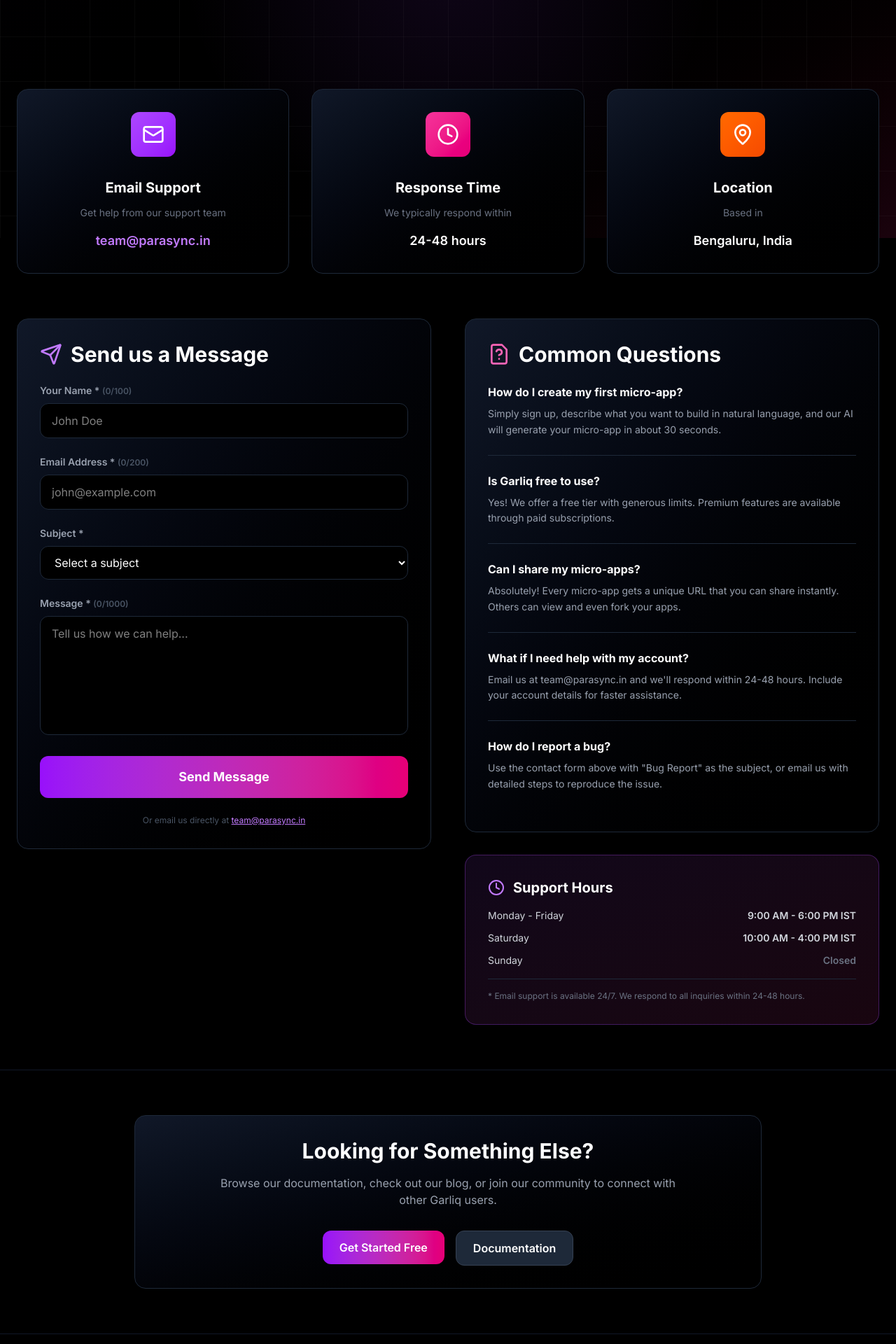
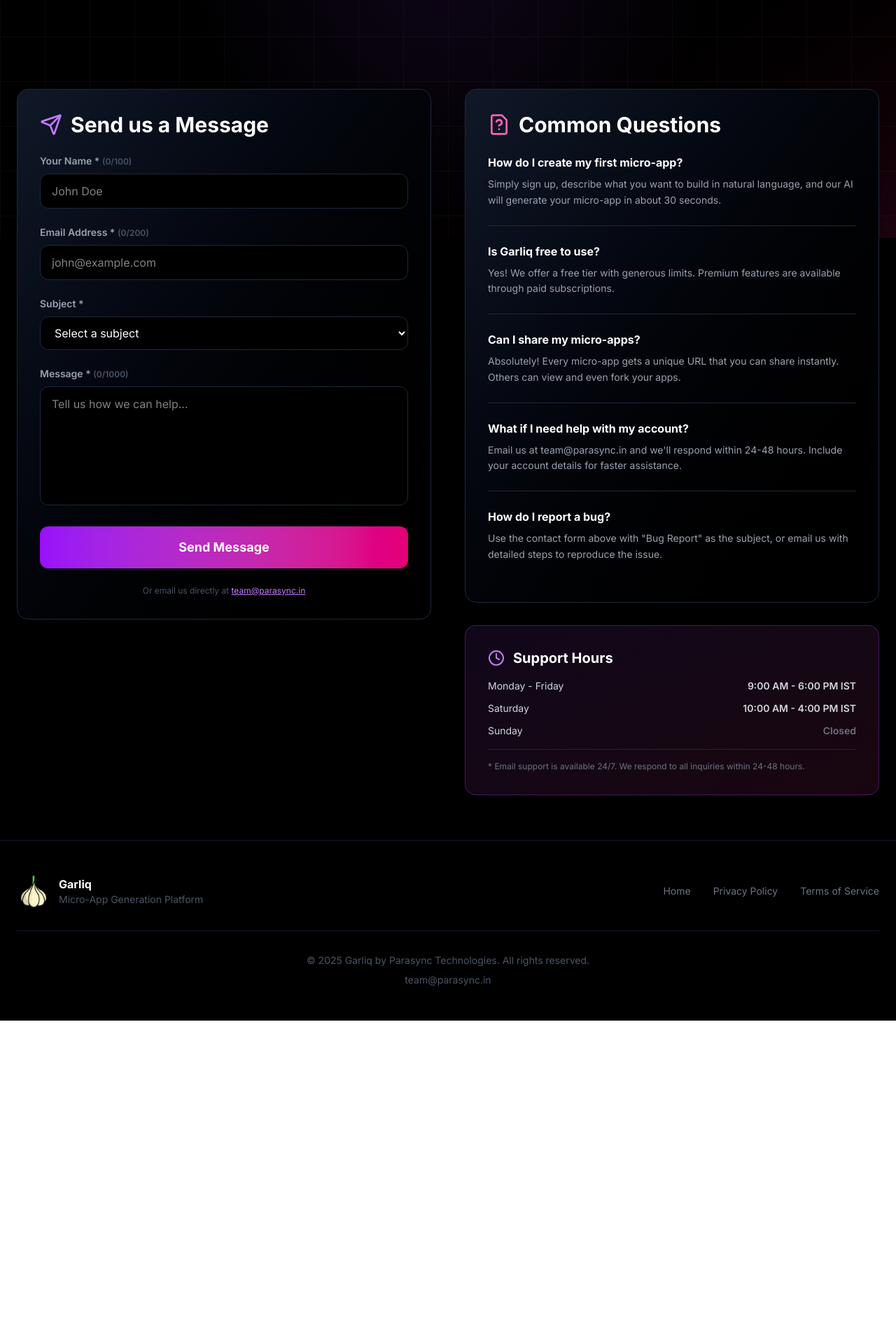
Before and after one commit to edureyalabs/garliq, a Next.js app: page /contact in a window 1280 px wide. Shown: the part 460-2380 px from the top of the page at 70% size. After the commit the page ends 1918 px from the top, so only its background shows below. Built offline with nearby package versions, Linux system fonts and the light colour scheme.

Commit message:
fixed landing page, ready for launch, the studio page container issue remains, rest all should be fine

```diff
--- a/app/contact/page.tsx
+++ b/app/contact/page.tsx
@@ -1,6 +1,6 @@
 'use client';
 import { motion } from 'framer-motion';
-import { Mail, MessageCircle, FileQuestion, Clock, MapPin, Send, CheckCircle, AlertCircle } from 'lucide-react';
+import { MessageCircle, FileQuestion, Clock, Send, CheckCircle, AlertCircle } from 'lucide-react';
 import Link from 'next/link';
 import { useState } from 'react';
 import Image from 'next/image';
@@ -105,65 +105,9 @@
         </div>
       </div>
 
-      {/* Contact Methods */}
+      {/* Contact Form and Quick Help */}
       <div className="relative py-16 px-6">
         <div className="max-w-7xl mx-auto">
-          <div className="grid md:grid-cols-3 gap-8 mb-16">
-            {[
-              {
-                icon: Mail,
-                title: 'Email Support',
-                description: 'Get help from our support team',
-                contact: 'team@parasync.in',
-                action: 'mailto:team@parasync.in',
-                gradient: 'from-purple-500 to-purple-600'
-              },
-              {
-                icon: Clock,
-                title: 'Response Time',
-                description: 'We typically respond within',
-                contact: '24-48 hours',
-                action: null,
-                gradient: 'from-pink-500 to-pink-600'
-              },
-              {
-                icon: MapPin,
-                title: 'Location',
-                description: 'Based in',
-                contact: 'Bengaluru, India',
-                action: null,
-                gradient: 'from-orange-500 to-orange-600'
-              }
-            ].map((method, i) => (
-              <motion.div
-                key={i}
-                initial={{ opacity: 0, y: 30 }}
-                whileInView={{ opacity: 1, y: 0 }}
-                viewport={{ once: true }}
-                transition={{ delay: i * 0.2 }}
-                whileHover={{ y: -5 }}
-                className="bg-gradient-to-br from-gray-900 to-black border border-gray-800 rounded-2xl p-8 text-center group hover:border-purple-500/50 transition-all"
-              >
-                <div className={`inline-block p-4 rounded-xl bg-gradient-to-br ${method.gradient} mb-6 group-hover:scale-110 transition-transform`}>
-                  <method.icon className="w-8 h-8 text-white" />
-                </div>
-                <h3 className="text-xl font-bold mb-3">{method.title}</h3>
-                <p className="text-sm text-gray-500 mb-4">{method.description}</p>
-                {method.action ? (
-                  <a
-                    href={method.action}
-                    className="text-lg font-semibold text-purple-400 hover:text-purple-300 transition-colors"
-                  >
-                    {method.contact}
-                  </a>
-                ) : (
-                  <p className="text-lg font-semibold text-white">{method.contact}</p>
-                )}
-              </motion.div>
-            ))}
-          </div>
-
-          {/* Contact Form and Quick Help */}
           <div className="grid lg:grid-cols-2 gap-12">
             {/* Contact Form */}
             <motion.div
@@ -364,43 +308,6 @@
         </div>
       </div>
 
-      {/* Additional Contact Info */}
-      <div className="relative py-16 px-6 border-t border-gray-900">
-        <div className="max-w-4xl mx-auto">
-          <motion.div
-            initial={{ opacity: 0, y: 30 }}
-            whileInView={{ opacity: 1, y: 0 }}
-            viewport={{ once: true }}
-            className="bg-gradient-to-br from-gray-900 to-black border border-gray-800 rounded-2xl p-8 text-center"
-          >
-            <h2 className="text-3xl font-bold mb-4">Looking for Something Else?</h2>
-            <p className="text-gray-400 mb-8 max-w-2xl mx-auto">
-              Browse our documentation, check out our blog, or join our community to connect with other Garliq users.
-            </p>
-            <div className="flex flex-wrap justify-center gap-4">
-              <Link href="/auth">
-                <motion.button
-                  whileHover={{ scale: 1.05 }}
-                  whileTap={{ scale: 0.95 }}
-                  className="px-6 py-3 bg-gradient-to-r from-purple-600 to-pink-600 rounded-xl font-semibold"
-                >
-                  Get Started Free
-                </motion.button>
-              </Link>
-              <a href="https://docs.garliq.com" target="_blank" rel="noopener noreferrer">
-                <motion.button
-                  whileHover={{ scale: 1.05 }}
-                  whileTap={{ scale: 0.95 }}
-                  className="px-6 py-3 bg-gray-800 border border-gray-700 hover:border-purple-500 rounded-xl font-semibold transition-colors"
-                >
-                  Documentation
-                </motion.button>
-              </a>
-            </div>
-          </motion.div>
-        </div>
-      </div>
-
       {/* Footer */}
       <footer className="relative border-t border-gray-900 py-12 px-6">
         <div className="max-w-7xl mx-auto">
@@ -432,7 +339,7 @@
           </div>
 
           <div className="mt-8 pt-8 border-t border-gray-900 text-center text-gray-600 text-sm">
-            <p>© 2025 Garliq by ParaSync Technologies. All rights reserved.</p>
+            <p>© 2025 Garliq by Parasync Technologies. All rights reserved.</p>
             <p className="mt-2">
               <a href="mailto:team@parasync.in" className="hover:text-purple-400 transition-colors">
                 team@parasync.in
--- a/app/privacy-policy/page.tsx
+++ b/app/privacy-policy/page.tsx
@@ -544,7 +544,7 @@
           </div>
 
           <div className="mt-8 pt-8 border-t border-gray-900 text-center text-gray-600 text-sm">
-            <p>© 2025 Garliq by ParaSync Technologies. All rights reserved.</p>
+            <p>© 2025 Garliq by Parasync Technologies. All rights reserved.</p>
           </div>
         </div>
       </footer>
--- a/app/terms/page.tsx
+++ b/app/terms/page.tsx
@@ -110,7 +110,7 @@
               <div className="bg-gradient-to-br from-purple-500/10 to-pink-500/10 border border-purple-500/30 rounded-2xl p-8 mb-8">
                 <h2 className="text-3xl font-bold mb-4 text-white">Agreement to Terms</h2>
                 <p className="text-gray-300 leading-relaxed mb-4">
-                  These Terms of Service ("Terms") constitute a legally binding agreement between you and ParaSync Technologies
+                  These Terms of Service ("Terms") constitute a legally binding agreement between you and Parasync Technologies
                   ("Garliq," "we," "us," or "our") governing your access to and use of the Garliq micro-application generation
                   platform, including our website, services, and applications (collectively, the "Service").
                 </p>
@@ -746,7 +746,7 @@
                     <Shield className="w-5 h-5 text-purple-400 mt-1" />
                     <div>
                       <p className="font-semibold text-white">Legal Entity</p>
-                      <p className="text-gray-400">ParaSync Technologies</p>
+                      <p className="text-gray-400">Parasync Technologies</p>
                     </div>
                   </div>
 
@@ -796,7 +796,7 @@
           </div>
 
           <div className="mt-8 pt-8 border-t border-gray-900 text-center text-gray-600 text-sm">
-            <p>© 2025 Garliq by ParaSync Technologies. All rights reserved.</p>
+            <p>© 2025 Garliq by Parasync Technologies. All rights reserved.</p>
           </div>
         </div>
       </footer>
```
Also changed, not shown: app/page.tsx (+15 -15 lines).
